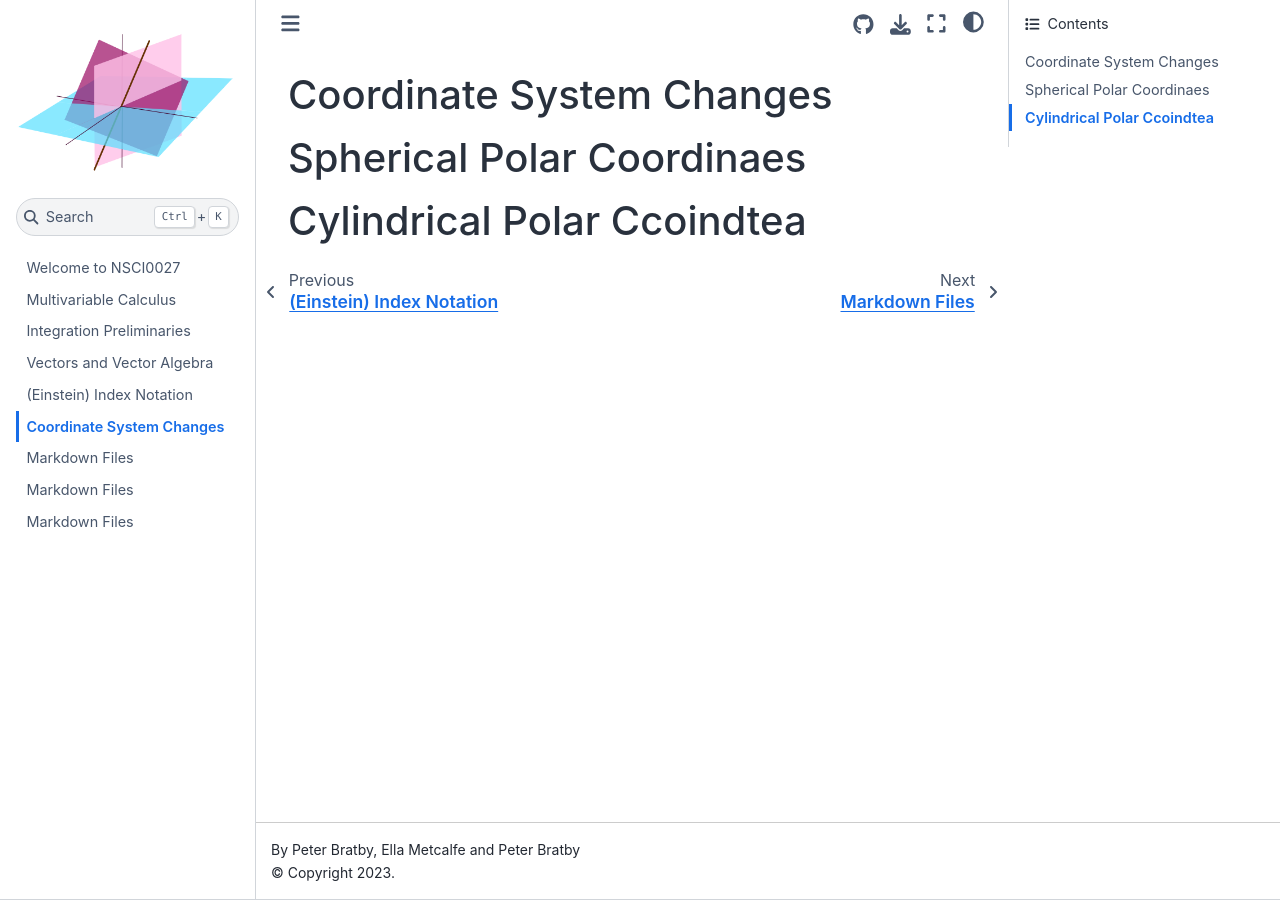
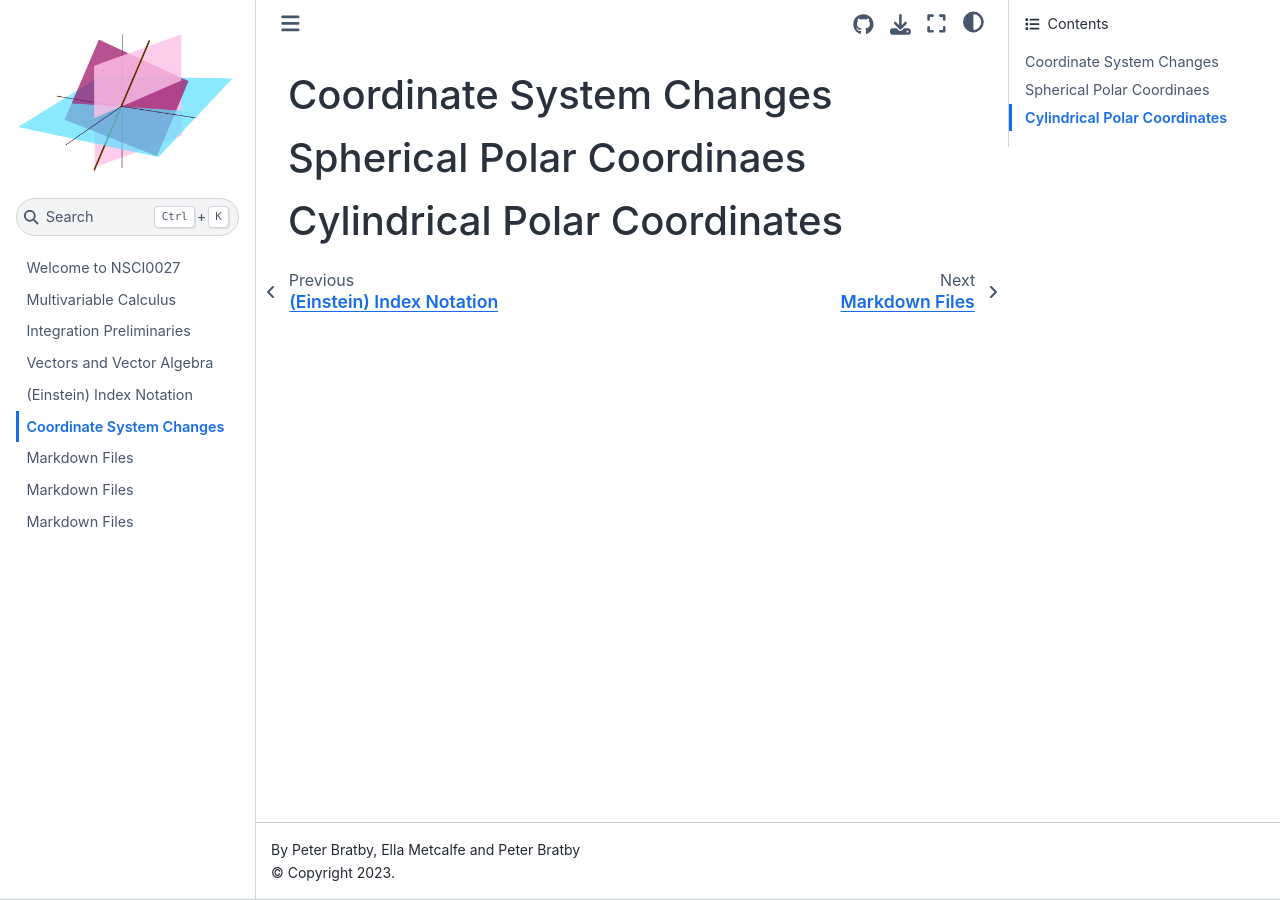
Before and after one commit to UCLNatSci/Mathematics-for-Natural-Sciences-2, a Jupyter Book: the page built from VectorCalculus/coordinatesystems.md, in a window 1280 px wide. Built offline with Jupyter Book 1.0.4 settings and Sphinx 7.4.7 and the Sphinx Book theme 1.1.4, drawn with Linux system fonts in a browser that asks for light colours.

Commit message:
adding VectorCalc

```diff
--- a/VectorCalculus/coordinatesystems.md
+++ b/VectorCalculus/coordinatesystems.md
@@ -2,4 +2,4 @@
 
 # Spherical Polar Coordinaes
 
-# Cylindrical Polar Ccoindtea
+# Cylindrical Polar Coordinates
```
Also changed, not shown: DynamicalSystems/intro.md (added, +9 -0 lines), LinearAlgebra/intro.md (added, +9 -0 lines).
